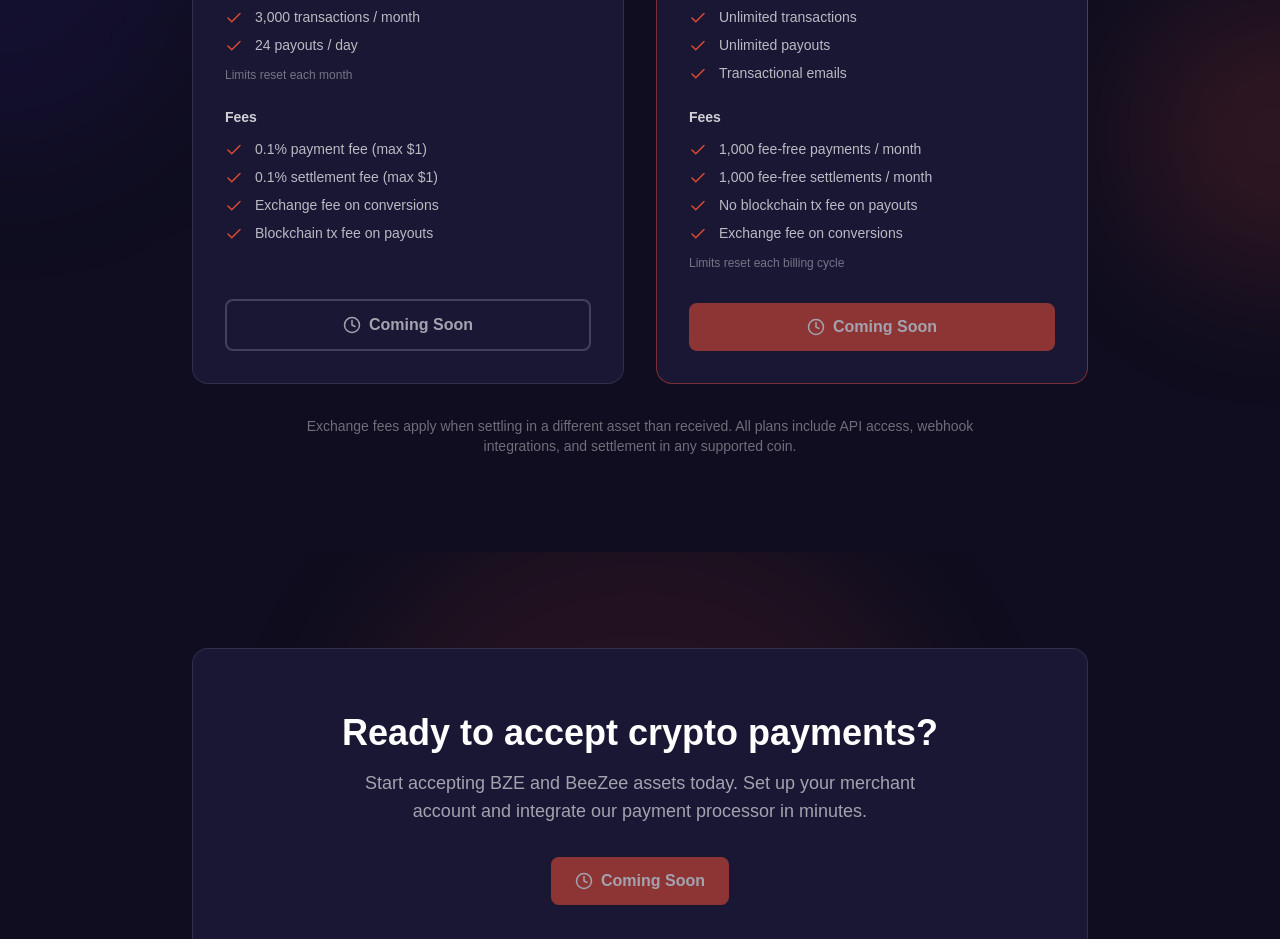
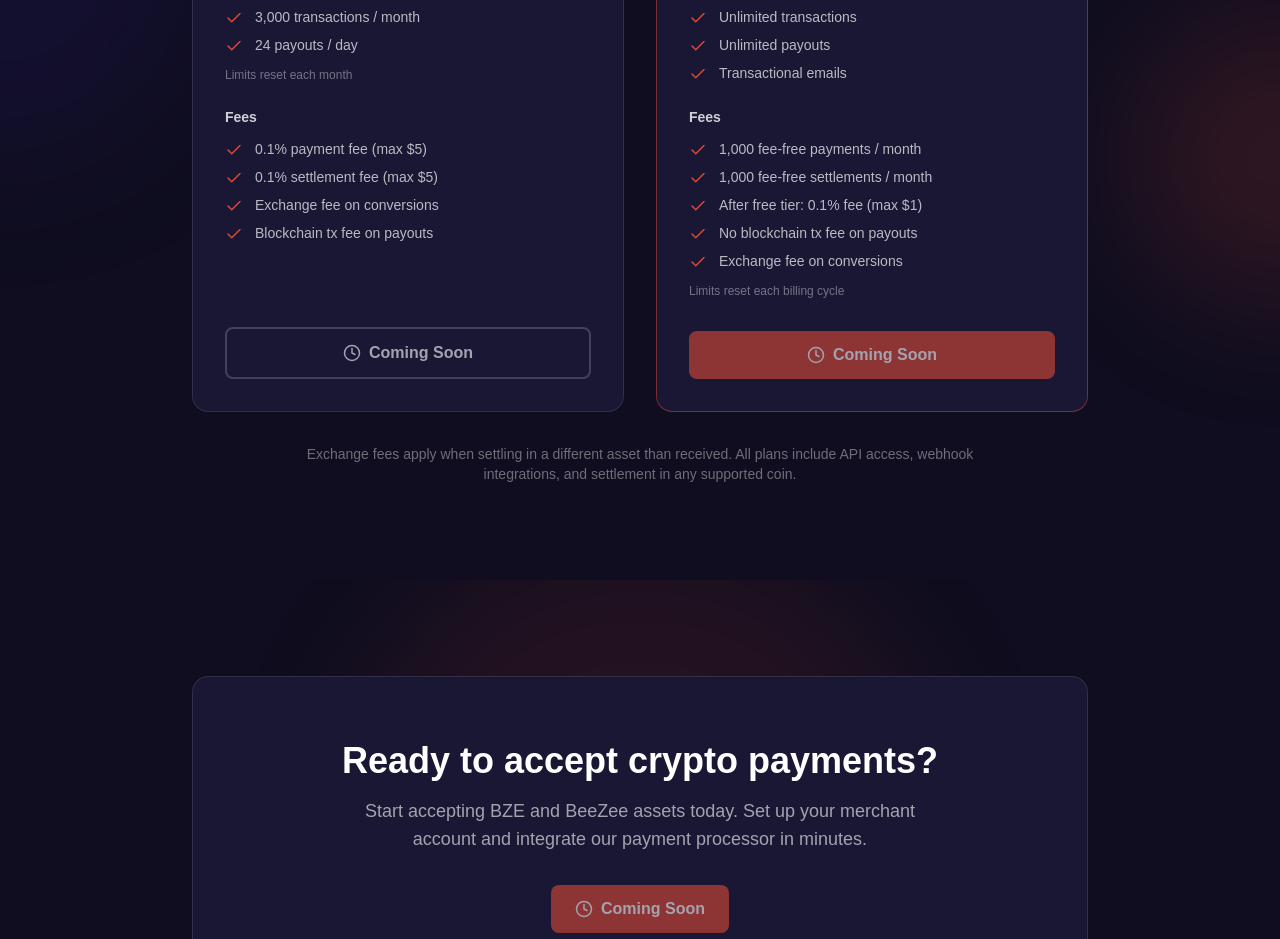
Before and after one commit to vibast-solutions/cointrunk-website, a Next.js app: page /payment-processor in a window 1280 px wide. Shown: the part 3260-4199 px from the top of the page. Built offline with nearby package versions, Linux system fonts and the light colour scheme.

Commit message:
Update payment processor fees and add post-free-tier settlement details

```diff
--- a/app/payment-processor/page.tsx
+++ b/app/payment-processor/page.tsx
@@ -348,11 +348,11 @@
                   <ul className="space-y-2">
                     <li className="flex items-start gap-3">
                       <Check size={18} className="text-accent shrink-0 mt-0.5" />
-                      <span className="text-white/70 text-sm">0.1% payment fee (max $1)</span>
+                      <span className="text-white/70 text-sm">0.1% payment fee (max $5)</span>
                     </li>
                     <li className="flex items-start gap-3">
                       <Check size={18} className="text-accent shrink-0 mt-0.5" />
-                      <span className="text-white/70 text-sm">0.1% settlement fee (max $1)</span>
+                      <span className="text-white/70 text-sm">0.1% settlement fee (max $5)</span>
                     </li>
                     <li className="flex items-start gap-3">
                       <Check size={18} className="text-accent shrink-0 mt-0.5" />
@@ -426,6 +426,10 @@
                     </li>
                     <li className="flex items-start gap-3">
                       <Check size={18} className="text-accent shrink-0 mt-0.5" />
+                      <span className="text-white/70 text-sm">After free tier: 0.1% fee (max $1)</span>
+                    </li>
+                    <li className="flex items-start gap-3">
+                      <Check size={18} className="text-accent shrink-0 mt-0.5" />
                       <span className="text-white/70 text-sm">No blockchain tx fee on payouts</span>
                     </li>
                     <li className="flex items-start gap-3">
```
